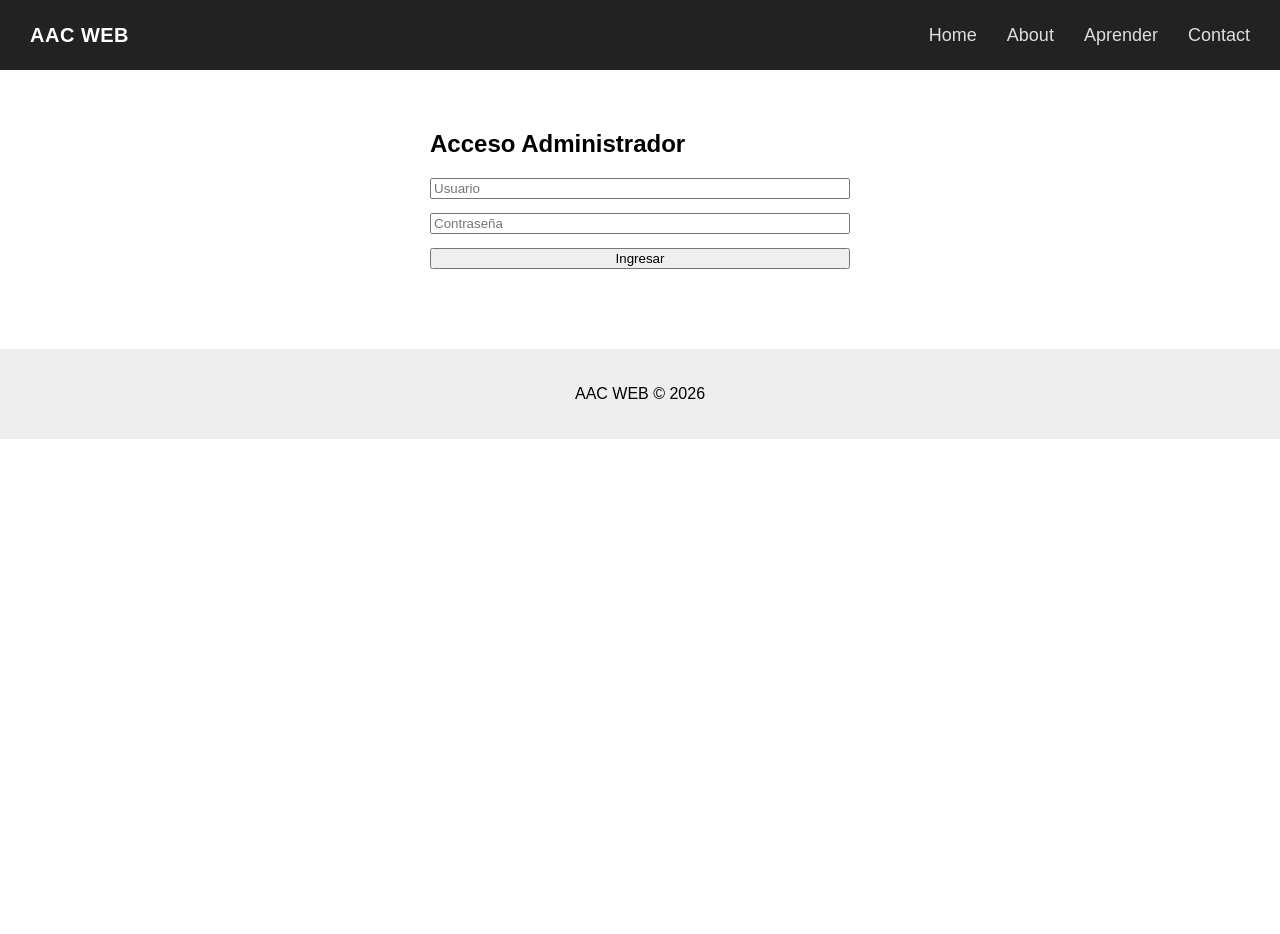
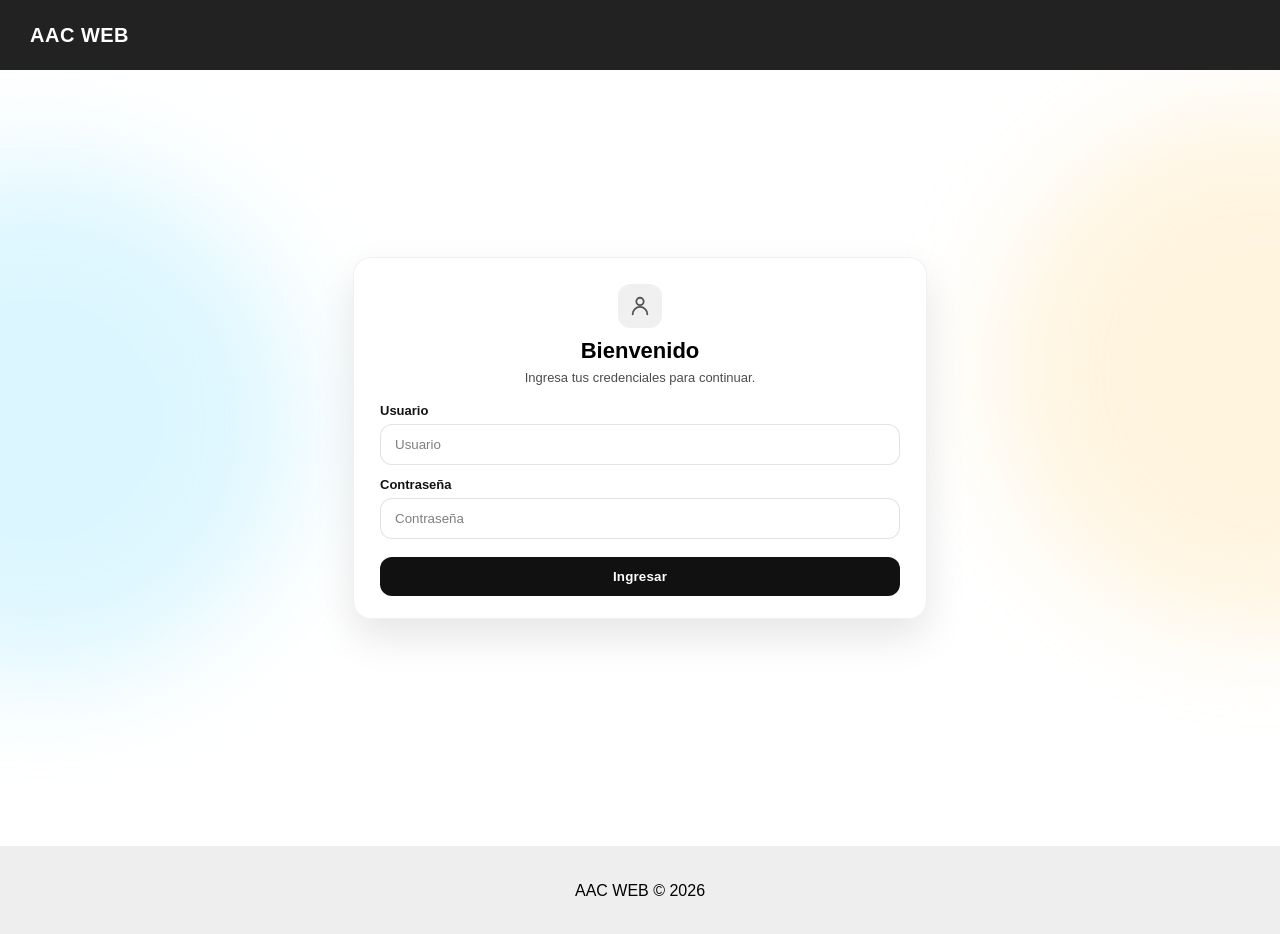
Before and after one commit to Torvic13/aac-web, a React (Create React App) app in the folder aac-front/: page /login in a window 1280 px wide. Before the commit the page ends 800 px from the top, so only its background shows below. Built offline with nearby package versions, Linux system fonts and the light colour scheme.

Commit message:
.
se mejoro el diseño del login page. siguente avance sera el admin page y estaremos cerca del despliegue

```diff
--- a/aac-front/src/App.js
+++ b/aac-front/src/App.js
@@ -1,15 +1,15 @@
-import { Routes, Route } from 'react-router-dom';
-import Navbar from './components/Navbar';
-import Footer from './components/Footer';
+import { Routes, Route } from "react-router-dom";
+import Navbar from "./components/Navbar";
+import Footer from "./components/Footer";
 
-import Home from './pages/Home';
-import About from './pages/About';
-import Contact from './pages/Contact';
+import Home from "./pages/Home";
+import About from "./pages/About";
+import Contact from "./pages/Contact";
 import Aprender from "./pages/Aprender";
 import Admin from "./pages/Admin";
 import Login from "./pages/Login";
-import { Navigate } from "react-router-dom";
 
+import ProtectedRoute from "./components/ProtectedRoute";
 
 function App() {
   return (
@@ -22,19 +22,16 @@ function App() {
           <Route path="/about" element={<About />} />
           <Route path="/contact" element={<Contact />} />
           <Route path="/aprender" element={<Aprender />} />
+          <Route path="/login" element={<Login />} />
+
           <Route
-              path="/admin"
-              element={
-                localStorage.getItem("isAdmin") === "true" ? (
-                  <Admin />
-                ) : (
-                  <Navigate to="/login" />
-                )
-              }
-            />
-
-            <Route path="/login" element={<Login />} />
-
+            path="/admin"
+            element={
+              <ProtectedRoute>
+                <Admin />
+              </ProtectedRoute>
+            }
+          />
         </Routes>
       </div>
 
--- a/aac-front/src/components/Navbar.jsx
+++ b/aac-front/src/components/Navbar.jsx
@@ -6,6 +6,9 @@ export default function Navbar() {
   const [open, setOpen] = useState(false);
   const location = useLocation();
   const navigate = useNavigate();
+
+  // 🔒 Detectar si estamos en login
+  const isLoginPage = location.pathname === "/login";
 
   useEffect(() => {
     setOpen(false);
@@ -34,10 +37,21 @@ export default function Navbar() {
           AAC WEB
         </Link>
 
+        {/* 🔒 Si estamos en login NO mostramos nada más */}
+        {!isLoginPage && (
+          <>
             <div className="nav-links-desktop" style={styles.linksDesktop}>
-          <Link to="/" style={linkStyle(location.pathname === "/")}>Home</Link>
-          <Link to="/about" style={linkStyle(location.pathname === "/about")}>About</Link>
-          <Link to="/aprender" style={linkStyle(location.pathname === "/aprender")}>Aprender</Link>
+              <Link to="/" style={linkStyle(location.pathname === "/")}>
+                Home
+              </Link>
+
+              <Link to="/about" style={linkStyle(location.pathname === "/about")}>
+                About
+              </Link>
+
+              <Link to="/aprender" style={linkStyle(location.pathname === "/aprender")}>
+                Aprender
+              </Link>
 
               <button
                 onClick={goToContact}
@@ -66,13 +80,24 @@ export default function Navbar() {
               <span style={styles.burgerLine} />
               <span style={styles.burgerLine} />
             </button>
+          </>
+        )}
       </nav>
 
-      {open && (
+      {/* 🔒 Menú móvil solo si NO es login */}
+      {!isLoginPage && open && (
         <div className="nav-mobile-menu" style={styles.mobileMenu}>
-          <Link to="/" style={styles.mobileLink}>Home</Link>
-          <Link to="/about" style={styles.mobileLink}>About</Link>
-          <Link to="/aprender" style={styles.mobileLink}>Aprender</Link>
+          <Link to="/" style={styles.mobileLink}>
+            Home
+          </Link>
+
+          <Link to="/about" style={styles.mobileLink}>
+            About
+          </Link>
+
+          <Link to="/aprender" style={styles.mobileLink}>
+            Aprender
+          </Link>
 
           <button
             onClick={goToContact}
--- a/aac-front/src/pages/Login.jsx
+++ b/aac-front/src/pages/Login.jsx
@@ -1,5 +1,6 @@
 import { useState } from "react";
 import { useNavigate } from "react-router-dom";
+import styles from "./Login.module.css";
 
 export default function Login() {
   const [form, setForm] = useState({ username: "", password: "" });
@@ -23,16 +24,11 @@ export default function Login() {
         body: JSON.stringify(form),
       });
 
-      // ✅ evita el error "Unexpected token <"
-      const text = await res.text();
-      let data;
-      try {
-        data = JSON.parse(text);
-      } catch {
-        throw new Error(
-          "El backend no devolvió JSON. Revisa que el backend esté en http://localhost:4000 y exista /api/auth/login."
-        );
-      }
+      // 👇 evita el error cuando el backend devuelve HTML por ruta equivocada
+      const contentType = res.headers.get("content-type") || "";
+      const data = contentType.includes("application/json")
+        ? await res.json()
+        : { message: "Respuesta inválida del servidor (no es JSON)." };
 
       if (!res.ok) throw new Error(data.message || "Error");
 
@@ -46,30 +42,67 @@ export default function Login() {
   };
 
   return (
-    <div style={{ padding: "40px 30px", maxWidth: 420, margin: "0 auto" }}>
-      <h2>Acceso Administrador</h2>
+    <div className={styles.page}>
+      {/* fondo suave sin romper ancho */}
+      <div className={styles.bg} />
 
-      <form onSubmit={onSubmit} style={{ display: "grid", gap: 14 }}>
+      <main className={styles.main}>
+        <div className={styles.card}>
+          <div className={styles.avatar} aria-hidden="true">
+            {/* ícono user simple */}
+            <svg width="22" height="22" viewBox="0 0 24 24" fill="none">
+              <path
+                d="M20 21a8 8 0 0 0-16 0"
+                stroke="currentColor"
+                strokeWidth="2"
+                strokeLinecap="round"
+              />
+              <path
+                d="M12 11a4 4 0 1 0-4-4 4 4 0 0 0 4 4Z"
+                stroke="currentColor"
+                strokeWidth="2"
+                strokeLinecap="round"
+              />
+            </svg>
+          </div>
+
+          <h2 className={styles.title}>Bienvenido</h2>
+          <p className={styles.subtitle}>Ingresa tus credenciales para continuar.</p>
+
+          <form onSubmit={onSubmit} className={styles.form}>
+            <label className={styles.label}>
+              Usuario
               <input
+                className={styles.input}
                 name="username"
                 placeholder="Usuario"
                 value={form.username}
                 onChange={onChange}
+                autoComplete="username"
               />
+            </label>
+
+            <label className={styles.label}>
+              Contraseña
               <input
+                className={styles.input}
                 name="password"
                 type="password"
                 placeholder="Contraseña"
                 value={form.password}
                 onChange={onChange}
+                autoComplete="current-password"
               />
+            </label>
 
-        <button type="submit" disabled={loading}>
+            <button className={styles.button} type="submit" disabled={loading}>
               {loading ? "Ingresando..." : "Ingresar"}
             </button>
 
-        {error && <p style={{ color: "crimson" }}>{error}</p>}
+            {error && <p className={styles.error}>{error}</p>}
           </form>
+        </div>
+      </main>
     </div>
   );
 }
--- /dev/null
+++ b/aac-front/src/pages/Login.module.css
@@ -0,0 +1,134 @@
+.page {
+  width: 100%;
+  min-height: calc(100vh - 64px); /* navbar */
+  position: relative;
+  overflow-x: hidden; /* solo horizontal */
+  display: flex;
+  flex-direction: column; /* main arriba, footer abajo */
+}
+
+/* Fondo suave */
+.bg {
+  position: absolute;
+  inset: 0;
+  pointer-events: none;
+}
+
+.bg::before,
+.bg::after {
+  content: "";
+  position: absolute;
+  width: 520px;
+  height: 520px;
+  border-radius: 999px;
+  filter: blur(55px);
+  opacity: 0.35;
+}
+
+.bg::before {
+  left: -220px;
+  top: 90px;
+  background: #9ee7ff;
+}
+
+.bg::after {
+  right: -240px;
+  top: 40px;
+  background: #ffe0a3;
+}
+
+/* ✅ main ya NO usa min-height, ahora ocupa el espacio libre */
+.main {
+  position: relative;
+  flex: 1;                 /* clave */
+  display: grid;
+  place-items: center;      /* centra el login */
+  padding: 16px;            /* ajusta si quieres */
+  box-sizing: border-box;
+}
+
+/* login card */
+.card {
+  width: min(520px, 92vw);
+  background: rgba(255, 255, 255, 0.92);
+  border: 1px solid rgba(0, 0, 0, 0.06);
+  border-radius: 18px;
+  padding: 26px 26px 22px;
+  box-shadow: 0 18px 40px rgba(0, 0, 0, 0.10);
+  text-align: center;
+}
+
+.avatar {
+  width: 44px;
+  height: 44px;
+  margin: 0 auto 10px;
+  border-radius: 12px;
+  background: rgba(0, 0, 0, 0.06);
+  display: grid;
+  place-items: center;
+  color: rgba(0, 0, 0, 0.65);
+}
+
+.title {
+  margin: 0;
+  font-size: 22px;
+  font-weight: 800;
+}
+
+.subtitle {
+  margin: 6px 0 18px;
+  font-size: 13px;
+  opacity: 0.7;
+}
+
+.form {
+  display: grid;
+  gap: 12px;
+  text-align: left;
+}
+
+.label {
+  display: grid;
+  gap: 6px;
+  font-size: 13px;
+  font-weight: 600;
+  opacity: 0.92;
+}
+
+.input {
+  width: 100%;
+  box-sizing: border-box;
+  padding: 12px 14px;
+  border-radius: 12px;
+  border: 1px solid rgba(0, 0, 0, 0.12);
+  outline: none;
+}
+
+.input:focus {
+  border-color: rgba(0, 0, 0, 0.32);
+}
+
+.button {
+  margin-top: 6px;
+  width: 100%;
+  padding: 12px 14px;
+  border: none;
+  border-radius: 12px;
+  cursor: pointer;
+  background: #111;
+  color: white;
+  font-weight: 700;
+  letter-spacing: 0.2px;
+}
+
+.button:disabled {
+  opacity: 0.7;
+  cursor: not-allowed;
+}
+
+.error {
+  margin: 8px 0 0;
+  color: crimson;
+  font-size: 13px;
+  font-weight: 600;
+}
```
Lines whose indentation alone changed are shown as unchanged.
